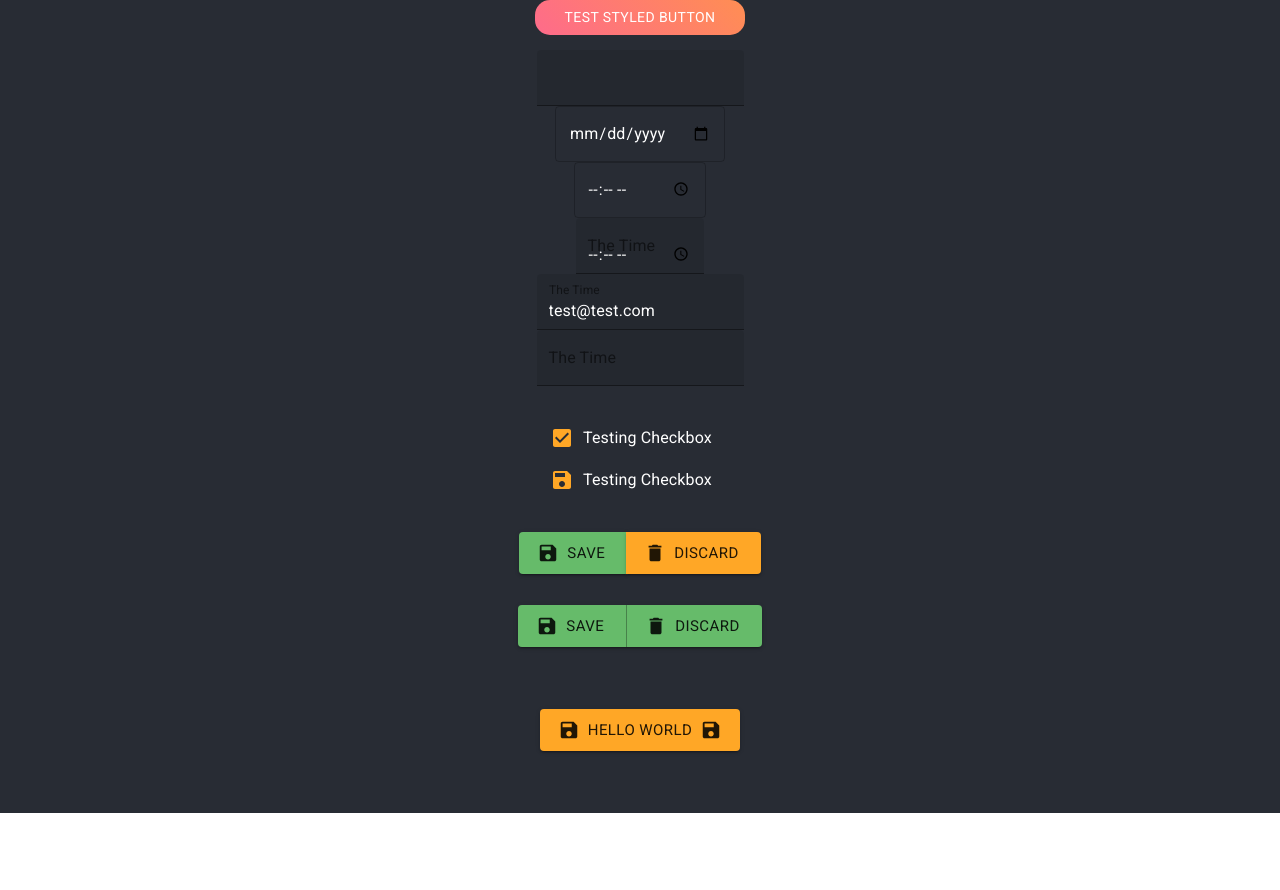
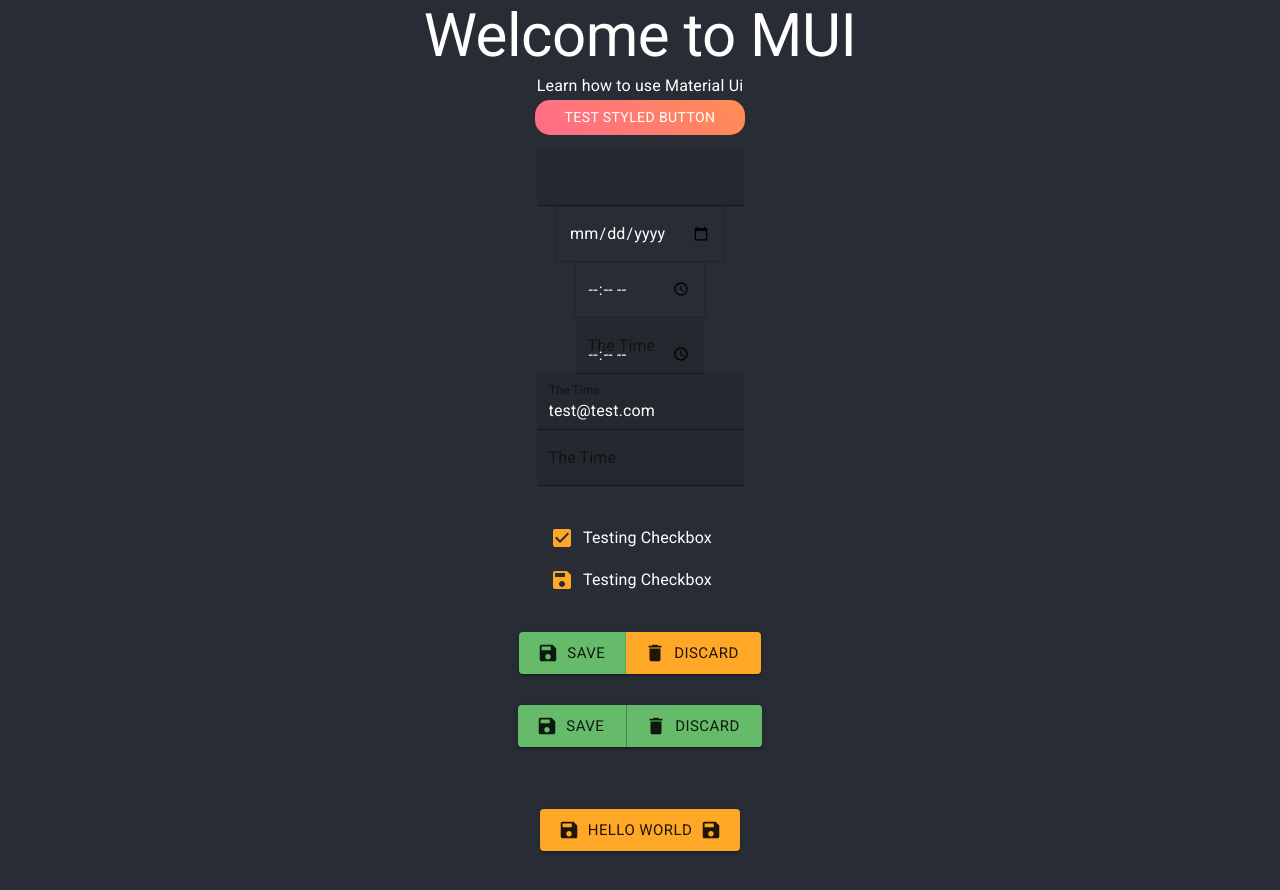
Before and after one commit to Annie-Huang/material-ui-react-tutorial, a React (Create React App) app: page / in a window 1280 px wide. Shown: the top 890 px of the page. Before the commit the page ends 813 px from the top, so only its background shows below. Built offline with nearby package versions, Linux system fonts and the light colour scheme.

Commit message:
Use Typography from material UI.

```diff
--- a/src/App.js
+++ b/src/App.js
@@ -10,6 +10,7 @@
 import { makeStyles, ThemeProvider, createMuiTheme } from '@material-ui/core/styles';
 import { green, orange} from '@material-ui/core/colors';
 import 'fontsource-roboto';
+import Typography from '@material-ui/core/Typography';
 
 const useStyles = makeStyles({
   root: {
@@ -82,6 +83,15 @@
     <ThemeProvider theme={theme}>
       <div className="App">
         <header className="App-header">
+          {/* Will show: <div className="MuiTypography-root MuiTypography-h2">Welcome to MUI</div>*/}
+          <Typography variant="h2" component="div">
+            Welcome to MUI
+          </Typography>
+          {/* Will show: <h6 className="MuiTypography-root MuiTypography-subtitle1">Learn how to use Material Ui</h6>*/}
+          <Typography variant="subtitle1">
+            Learn how to use Material Ui
+          </Typography>
+
           <ButtonStyled />
 
           <TextField variant="filled" />
```
Also changed, not shown: Note.txt.
